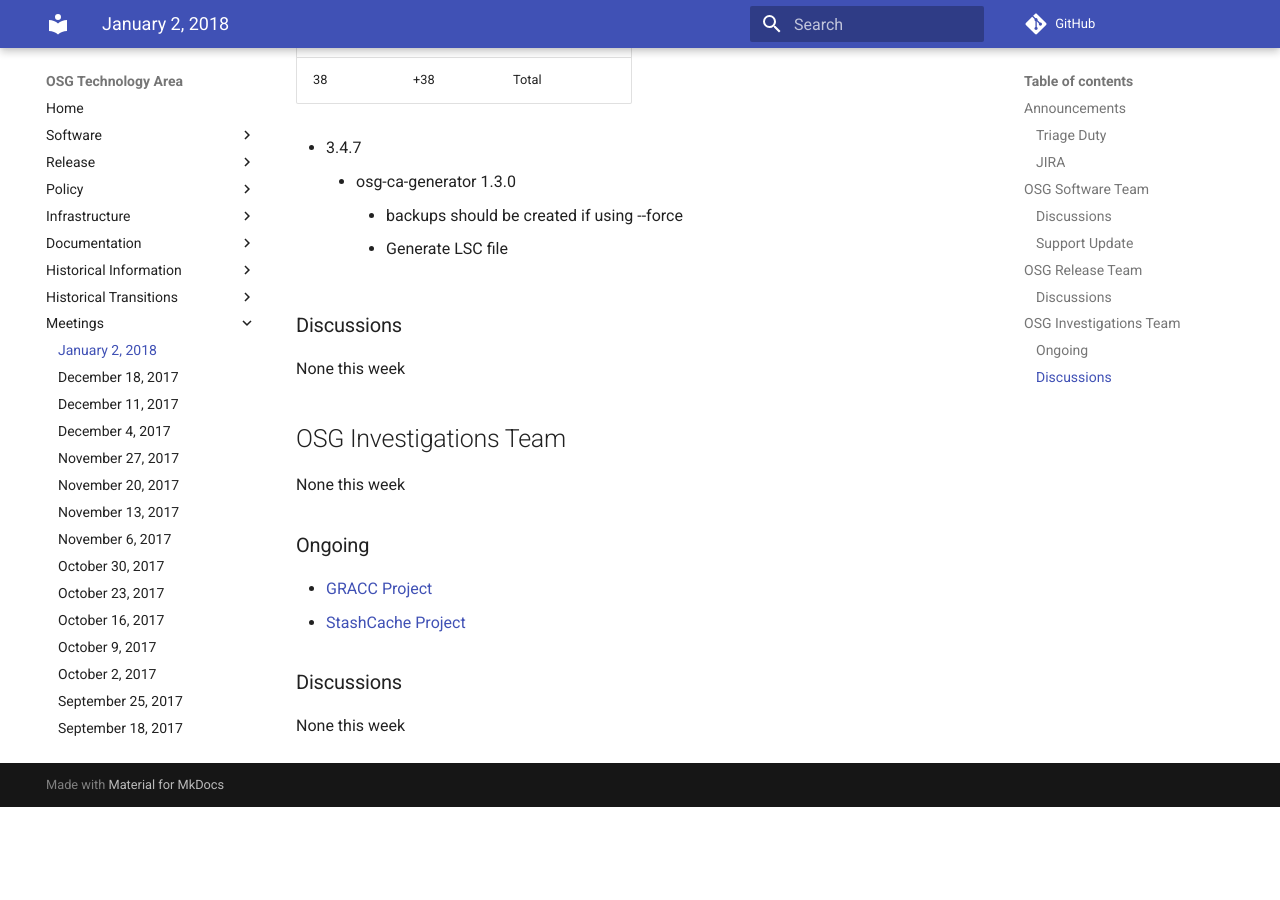
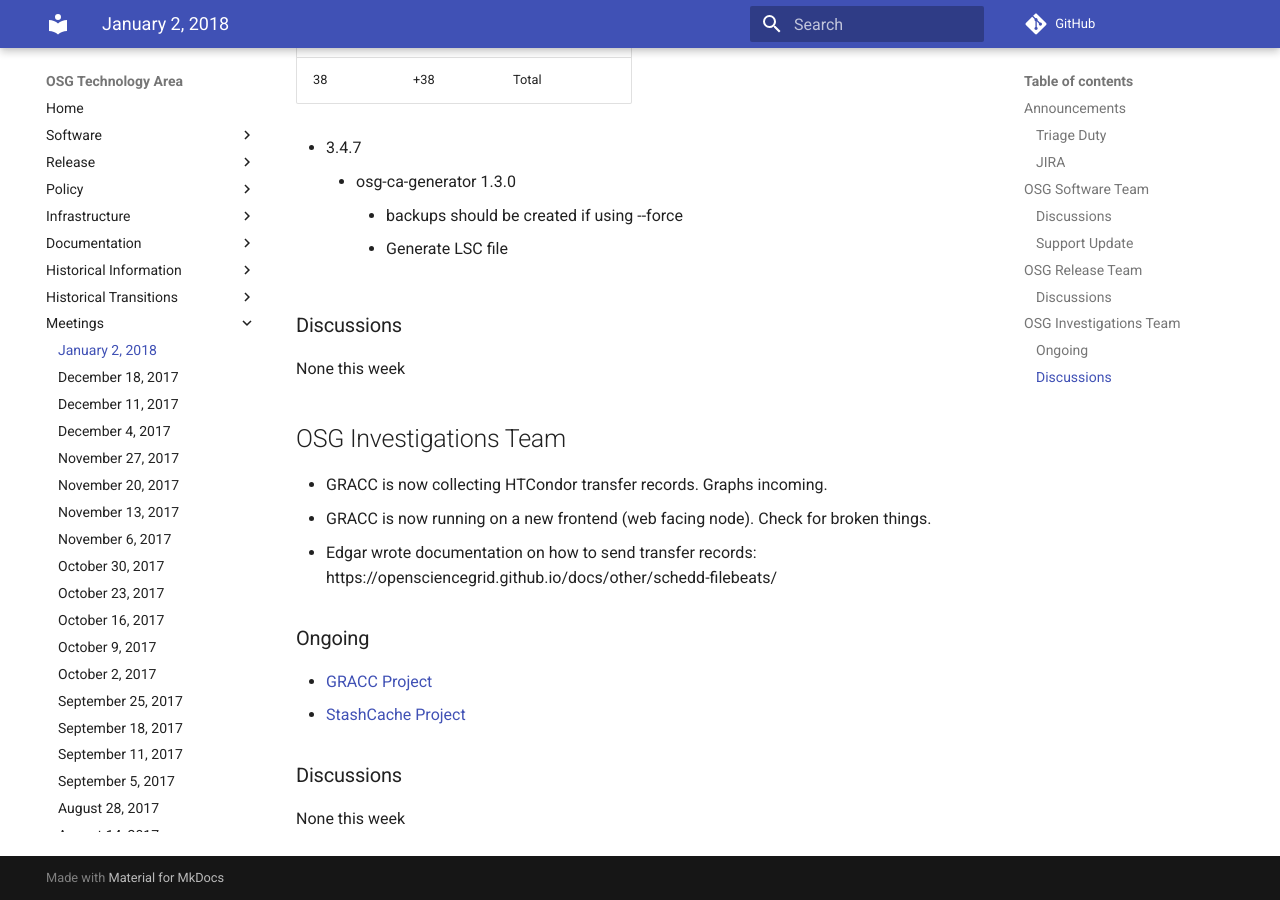
Before and after one commit to zvada/technology, an MkDocs documentation site: the page built from docs/meetings/2018/TechArea20180102.md, in a window 1280 px wide and 900 px high, scrolled down 1508 px. Built offline with MkDocs 1.6.1 and Material for MkDocs 9.7.7, drawn with Linux system fonts in a browser that asks for light colours; comment, search, counter and statistics services are not loaded; old or Windows-style settings are respelled for this version of MkDocs; before the commit the page ends 2315 px from its top, so only the background shows below that.

Commit message:
Add Derek's investigation updates

```diff
--- a/docs/meetings/2018/TechArea20180102.md
+++ b/docs/meetings/2018/TechArea20180102.md
@@ -64,7 +64,9 @@
 
 ## OSG Investigations Team
 
-None this week
+-   GRACC is now collecting HTCondor transfer records.  Graphs incoming.
+-   GRACC is now running on a new frontend (web facing node).  Check for broken things.
+-   Edgar wrote documentation on how to send transfer records: https://opensciencegrid.github.io/docs/other/schedd-filebeats/
 
 ### Ongoing
 
```
